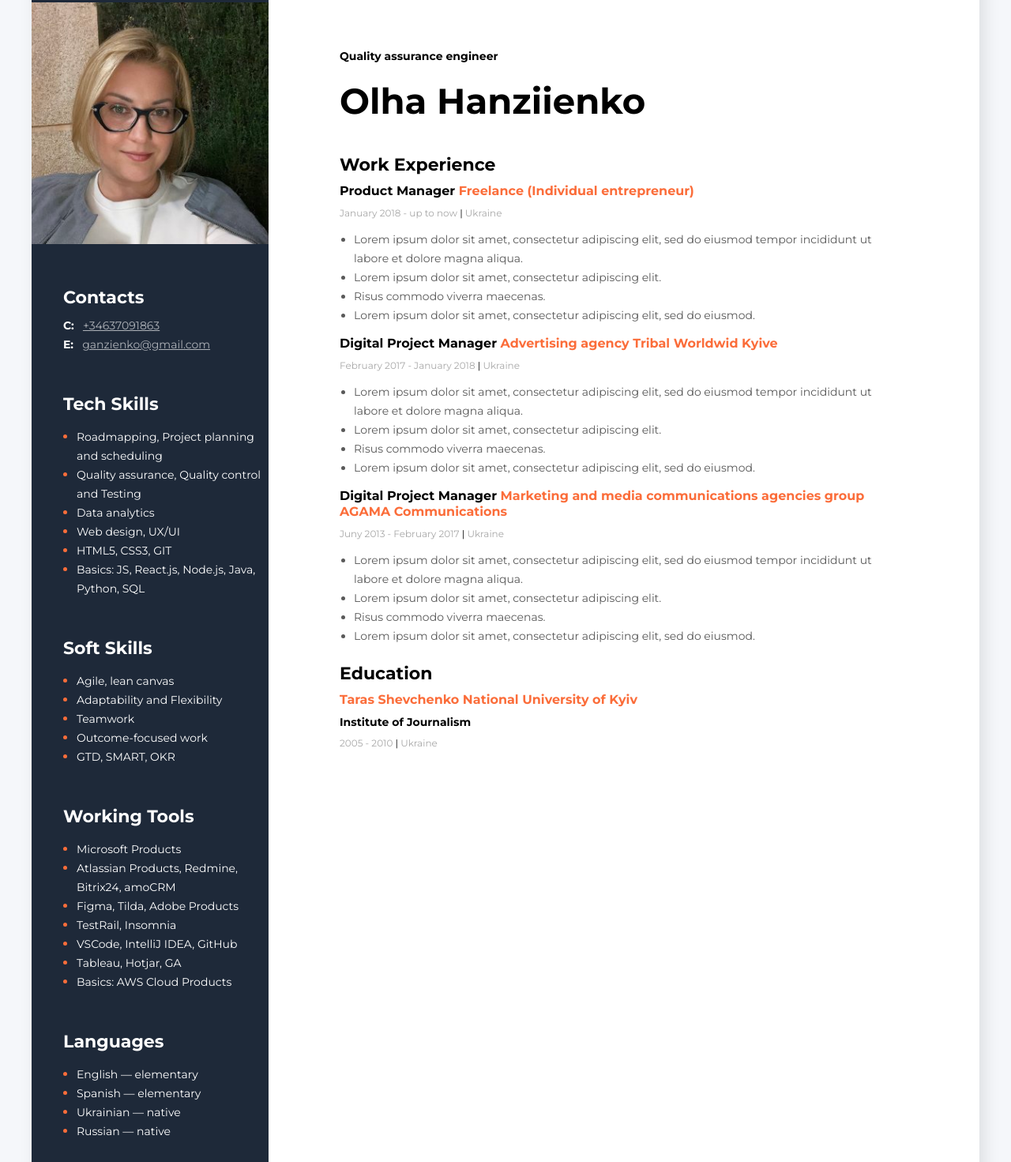
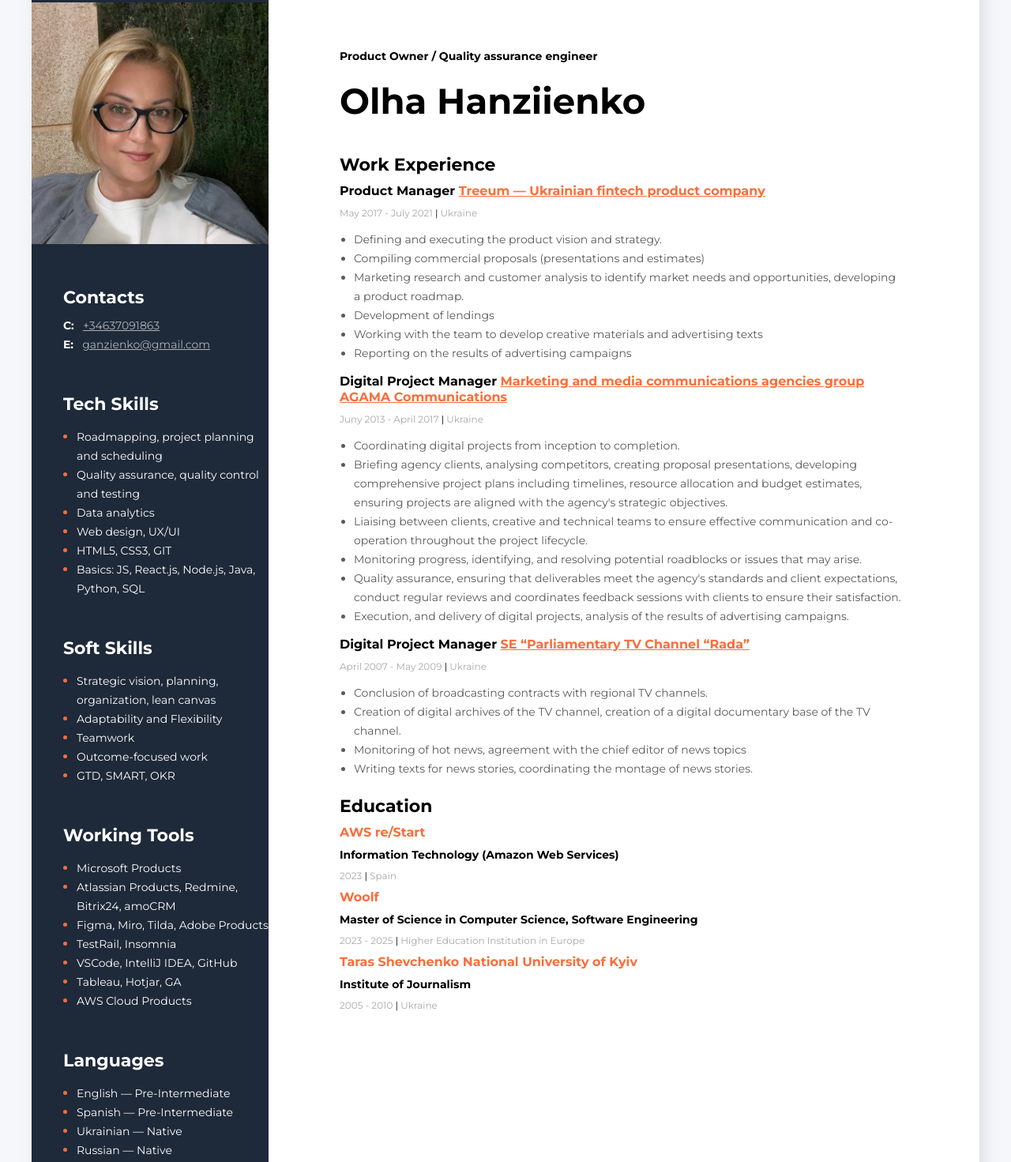
Before and after one commit to OlgaGanz/CV, a plain HTML site: page index.html in a window 1280 px wide. Shown: the part 77-1548 px from the top of the page at 79% size. Drawn offline with Linux system fonts and the light colour scheme.

Commit message:
Update 2023

```diff
--- a/index.html
+++ b/index.html
@@ -18,7 +18,7 @@
         <div class="main-content-section">
             <!--about me section-->
             <div class="about-me-section">
-            <h2 class="about-me-profession">Quality assurance engineer</h2>
+            <h2 class="about-me-profession">Product Owner / Quality assurance engineer</h2>
             <h1 class="about-me-name">Olha Hanziienko</h1>
             <!--
             <p class="about-me-description"> With a keen eye for detail and a focus on results, I thrive in dynamic environments, adapting to challenges and driving projects towards successful completion.</p>
@@ -53,58 +53,84 @@
                 </li>
             </ol>
 
-            </div>-->
+            </div>
 
-            <!--my work experience-->
+            <!-my work experience-->
             <div class="my-work-experience-section">
                 <h3 class="main-content-title">Work Experience</h3>
 
                 <!--last years-->
                 <div class="my-work-experience-company-block">
-                    <h4 class="my-work-experience-position">Product Manager<span class="my-work-experience-company"> Freelance (Individual entrepreneur)</span></h4>
-                    <p class="my-work-experience-period">January 2018 - up to now <span class="my-work-experience-divider">|</span> Ukraine</p>
+                    <h4 class="my-work-experience-position">Product Manager
+                        <span class="my-work-experience-company">
+                         <a class="my-work-experience-company" href="https://treeum.net/" target="_blank">Treeum — Ukrainian fintech product company</a>
+                        </span>
+                    </h4>
+                    <p class="my-work-experience-period">May 2017 - July 2021 <span class="my-work-experience-divider">|</span> Ukraine</p>
                     <ul class="my-work-experience-duties">
-                        <li class="my-work-experience-duty">Lorem ipsum dolor sit amet, consectetur adipiscing elit, sed do eiusmod tempor incididunt ut labore et dolore magna
-                aliqua.</li>
-                        <li class="my-work-experience-duty">Lorem ipsum dolor sit amet, consectetur adipiscing elit.</li>
-                        <li class="my-work-experience-duty">Risus commodo viverra maecenas.</li>
-                        <li class="my-work-experience-duty">Lorem ipsum dolor sit amet, consectetur adipiscing elit, sed do eiusmod.</li>
+                        <li class="my-work-experience-duty">Defining and executing the product vision and strategy.</li>
+                        <li class="my-work-experience-duty">Compiling commercial proposals (presentations and estimates)</li>
+                        <li class="my-work-experience-duty">Marketing research and customer analysis to identify market needs and opportunities, developing a product roadmap.</li>
+                        <li class="my-work-experience-duty">Development of lendings</li>
+                        <li class="my-work-experience-duty">Working with the team to develop creative materials and advertising texts</li>
+                        <li class="my-work-experience-duty">Reporting on the results of advertising campaigns</li>
                     </ul>
                 </div>
 
-                <!--work 2017-->
+                <!--work 2013-17-->
                 <div>
-                    <h4 class="my-work-experience-position">Digital Project Manager <span class="my-work-experience-company"> Advertising agency Tribal Worldwid Kyive</span></h4>
-                    <p class="my-work-experience-period">February 2017 - January 2018 <span class="my-work-experience-divider">|</span> Ukraine</p>
+                    <h4 class="my-work-experience-position">Digital Project Manager
+                        <span class="my-work-experience-company">
+                            <a class="my-work-experience-company" href="https://agama-communications.com/en/">Marketing and media communications agencies group AGAMA Communications</a>
+                        </span>
+                    </h4>
+                    <p class="my-work-experience-period">Juny 2013 - April 2017 <span class="my-work-experience-divider">|</span> Ukraine</p>
                     <ul class="my-work-experience-duties">
-                        <li class="my-work-experience-duty">Lorem ipsum dolor sit amet, consectetur adipiscing elit, sed do eiusmod tempor incididunt ut labore et dolore magna aliqua.</li>
-                        <li class="my-work-experience-duty">Lorem ipsum dolor sit amet, consectetur adipiscing elit.</li>
-                        <li class="my-work-experience-duty">Risus commodo viverra maecenas.</li>
-                        <li class="my-work-experience-duty">Lorem ipsum dolor sit amet, consectetur adipiscing elit, sed do eiusmod.</li>
+                        <li class="my-work-experience-duty">Coordinating digital projects from inception to completion.</li>
+                        <li class="my-work-experience-duty">Briefing agency clients, analysing competitors, creating proposal presentations, developing comprehensive project plans including timelines, resource allocation and budget estimates, ensuring projects are aligned with the agency's strategic objectives.</li>
+                        <li class="my-work-experience-duty">Liaising between clients, creative and technical teams to ensure effective communication and co-operation throughout the project lifecycle.</li>
+                        <li class="my-work-experience-duty">Monitoring progress, identifying, and resolving potential roadblocks or issues that may arise.</li>
+                        <li class="my-work-experience-duty">Quality assurance, ensuring that deliverables meet the agency's standards and client expectations, conduct regular reviews and coordinates feedback sessions with clients to ensure their satisfaction.</li>
+                        <li class="my-work-experience-duty">Execution, and delivery of digital projects, analysis of the results of advertising campaigns.</li>
                     </ul>
                 </div>
 
-                <!--work 2013-->
+                <!--work 2007-2009...-->
                 <div>
-                    <h4 class="my-work-experience-position">Digital Project Manager <span class="my-work-experience-company">Marketing and media communications agencies group AGAMA Communications</span></h4>
-                    <p class="my-work-experience-period">Juny 2013 - February 2017 <span class="my-work-experience-divider">|</span> Ukraine</p>
+                    <h4 class="my-work-experience-position">Digital Project Manager
+                        <span class="my-work-experience-company">
+                        <a class="my-work-experience-company" href="https://www.rada.gov.ua/en">SE “Parliamentary TV Channel “Rada”</a>
+                        </span>
+                    </h4>
+                    <p class="my-work-experience-period">April 2007 - May 2009 <span class="my-work-experience-divider">|</span> Ukraine</p>
                     <ul class="my-work-experience-duties">
-                        <li class="my-work-experience-duty">Lorem ipsum dolor sit amet, consectetur adipiscing elit, sed do eiusmod tempor incididunt ut labore et dolore
-                    magna
-                    aliqua.</li>
-                        <li class="my-work-experience-duty">Lorem ipsum dolor sit amet, consectetur adipiscing elit.</li>
-                        <li class="my-work-experience-duty">Risus commodo viverra maecenas.</li>
-                        <li class="my-work-experience-duty">Lorem ipsum dolor sit amet, consectetur adipiscing elit, sed do eiusmod.</li>
+                        <li class="my-work-experience-duty">Conclusion of broadcasting contracts with regional TV channels.</li>
+                        <li class="my-work-experience-duty">Creation of digital archives of the TV channel, creation of a digital documentary base of the TV channel.</li>
+                        <li class="my-work-experience-duty">Monitoring of hot news, agreement with the chief editor of news topics</li>
+                        <li class="my-work-experience-duty">Writing texts for news stories, coordinating the montage of news stories.</li>
                     </ul>
                 </div>
-
-                <!--work 2014-2016 и далее...ЗАКОНЧИТЬ БЛОК ПРО ОПЫТ-->
             </div>
 
             <!--my education-->
             <div class="my-education-section">
                 <h3 class="main-content-title">Education</h3>
-                <h4 class="my-work-experience-position"> <span class="my-work-experience-company">Taras Shevchenko National University of Kyiv</span></h4>
+
+                <h4 class="my-work-experience-position">
+                    <span class="my-work-experience-company">AWS re/Start</span>
+                </h4>
+                <h4 class="my-education-position">Information Technology (Amazon Web Services)</h4>
+                <p class="my-work-experience-period">2023 <span class="my-work-experience-divider">|</span> Spain</p>
+
+                <h4 class="my-work-experience-position">
+                    <span class="my-work-experience-company">Woolf</span>
+                </h4>
+                <h4 class="my-education-position">Master of Science in Computer Science, Software Engineering</h4>
+                <p class="my-work-experience-period">2023 - 2025 <span class="my-work-experience-divider">|</span> Higher Education Institution in Europe</p>
+
+                <h4 class="my-work-experience-position">
+                    <span class="my-work-experience-company">Taras Shevchenko National University of Kyiv</span>
+                </h4>
                 <h4 class="my-education-position">Institute of Journalism</h4>
                 <p class="my-work-experience-period">2005 - 2010 <span class="my-work-experience-divider">|</span> Ukraine</p>
             </div>
@@ -129,8 +155,8 @@
             <div class="tech-scills-section">
                 <h3 class="sidebar-title">Tech Skills</h3>
                 <ul class="tech-soft-scills-list">
-                    <li class="tech-soft-scills-item"> <span class="tech-soft-scills-item-text">Roadmapping, Project planning and scheduling</span></li>
-                    <li class="tech-soft-scills-item"> <span class="tech-soft-scills-item-text">Quality assurance, Quality control and Testing</span></li>
+                    <li class="tech-soft-scills-item"> <span class="tech-soft-scills-item-text">Roadmapping, project planning and scheduling</span></li>
+                    <li class="tech-soft-scills-item"> <span class="tech-soft-scills-item-text">Quality assurance, quality control and testing</span></li>
                     <li class="tech-soft-scills-item"> <span class="tech-soft-scills-item-text">Data analytics</span></li>
                     <li class="tech-soft-scills-item"> <span class="tech-soft-scills-item-text">Web design, UX/UI</span></li>
                     <li class="tech-soft-scills-item"> <span class="tech-soft-scills-item-text">HTML5, CSS3, GIT</span></li>
@@ -141,7 +167,7 @@
             <div class="soft-scills-section">
                 <h3 class="sidebar-title">Soft Skills</h3>
                 <ul class="tech-soft-scills-list">
-                    <li class="tech-soft-scills-item"> <span class="tech-soft-scills-item-text">Agile, lean canvas</span> </li>
+                    <li class="tech-soft-scills-item"> <span class="tech-soft-scills-item-text">Strategic vision, planning, organization, lean canvas</span> </li>
                     <li class="tech-soft-scills-item"> <span class="tech-soft-scills-item-text">Adaptability and Flexibility</span> </li>
                     <li class="tech-soft-scills-item"> <span class="tech-soft-scills-item-text">Teamwork</span> </li>
                     <li class="tech-soft-scills-item"> <span class="tech-soft-scills-item-text">Outcome-focused work</span> </li>
@@ -154,21 +180,21 @@
                 <ul class="tech-soft-scills-list">
                     <li class="tech-soft-scills-item"> <span class="tech-soft-scills-item-text">Microsoft Products</span> </li>
                     <li class="tech-soft-scills-item"> <span class="tech-soft-scills-item-text">Atlassian Products, Redmine, Bitrix24, amoCRM</span> </li>
-                    <li class="tech-soft-scills-item"> <span class="tech-soft-scills-item-text">Figma, Tilda, Adobe Products</span> </li>
+                    <li class="tech-soft-scills-item"> <span class="tech-soft-scills-item-text">Figma, Miro, Tilda, Adobe Products</span> </li>
                     <li class="tech-soft-scills-item"> <span class="tech-soft-scills-item-text">TestRail, Insomnia</span> </li>
                     <li class="tech-soft-scills-item"> <span class="tech-soft-scills-item-text">VSCode, IntelliJ IDEA, GitHub</span> </li>
                     <li class="tech-soft-scills-item"> <span class="tech-soft-scills-item-text">Tableau, Hotjar, GA</span> </li>
-                    <li class="tech-soft-scills-item"> <span class="tech-soft-scills-item-text">Basics: AWS Cloud Products</span> </li>
+                    <li class="tech-soft-scills-item"> <span class="tech-soft-scills-item-text">AWS Cloud Products</span> </li>
                 </ul>
             </div>
             <!--Languages section-->
             <div class="soft-scills-section">
                 <h3 class="sidebar-title">Languages</h3>
                 <ul class="tech-soft-scills-list">
-                    <li class="tech-soft-scills-item"> <span class="tech-soft-scills-item-text">English — elementary</span> </li>
-                    <li class="tech-soft-scills-item"> <span class="tech-soft-scills-item-text">Spanish — elementary</span> </li>
-                    <li class="tech-soft-scills-item"> <span class="tech-soft-scills-item-text">Ukrainian — native</span> </li>
-                    <li class="tech-soft-scills-item"> <span class="tech-soft-scills-item-text">Russian — native</span> </li>
+                    <li class="tech-soft-scills-item"> <span class="tech-soft-scills-item-text">English — Pre-Intermediate</span> </li>
+                    <li class="tech-soft-scills-item"> <span class="tech-soft-scills-item-text">Spanish — Pre-Intermediate</span> </li>
+                    <li class="tech-soft-scills-item"> <span class="tech-soft-scills-item-text">Ukrainian — Native</span> </li>
+                    <li class="tech-soft-scills-item"> <span class="tech-soft-scills-item-text">Russian — Native</span> </li>
                 </ul>
             </div>
         </aside>
```
Also changed, not shown: .prettierrc.json (added).
